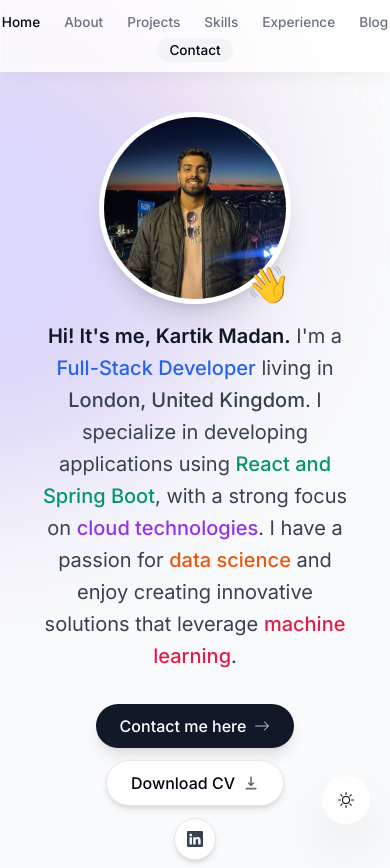
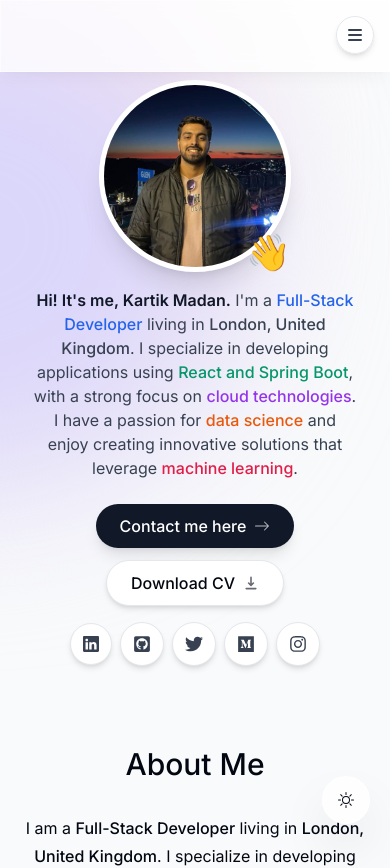
Before and after one commit to kartikmadan11/kartikmadan, a Next.js app: page / in a window 390 px wide. Shown: the top 868 px of the page. Built offline with nearby package versions, Linux system fonts and the light colour scheme.

Commit message:
Improve mobile responsiveness: hamburger menu, horizontal socials, fix nav highlight

```diff
--- a/app/layout.tsx
+++ b/app/layout.tsx
@@ -23,7 +23,7 @@ export default function RootLayout({
   return (
     <html lang="en" className="!scroll-smooth">
       <body
-        className={`${inter.className} bg-gray-50 text-gray-950 relative pt-28 sm:pt-36 dark:bg-slate-900 dark:text-slate-50`}
+        className={`${inter.className} bg-gray-50 text-gray-950 relative pt-20 sm:pt-36 dark:bg-slate-900 dark:text-slate-50`}
       >
         <div className="bg-[#fbe2e3] absolute top-[-6rem] -z-10 right-[11rem] h-[31.25rem] w-[31.25rem] rounded-full blur-[5rem] sm:blur-[10rem] sm:w-[68.75rem] dark:bg-slate-800/50"></div>
         <div className="bg-[#dbd7fb] absolute top-[-1rem] -z-10 left-[-35rem] h-[31.25rem] w-[50rem] rounded-full blur-[5rem] sm:blur-[10rem] sm:w-[68.75rem] md:left-[-33rem] lg:left-[-28rem] xl:left-[-15rem] 2xl:left-[-5rem] dark:bg-slate-700/50"></div>
--- a/components/about.tsx
+++ b/components/about.tsx
@@ -12,7 +12,7 @@ export default function About() {
   return (
     <motion.section
       ref={ref}
-      className="mb-28 max-w-[45rem] text-center leading-8 sm:mb-40 scroll-mt-28"
+      className="mb-20 max-w-[45rem] text-center leading-7 sm:leading-8 sm:mb-40 scroll-mt-28 px-2"
       initial={{ opacity: 0, y: 100 }}
       animate={{ opacity: 1, y: 0 }}
       transition={{ delay: 0.175 }}
--- a/components/header.tsx
+++ b/components/header.tsx
@@ -1,28 +1,92 @@
 "use client";
 
-import React from "react";
-import { motion } from "framer-motion";
+import React, { useState } from "react";
+import { motion, AnimatePresence } from "framer-motion";
 import { links } from "@/lib/data";
 import Link from "next/link";
 import clsx from "clsx";
 import { useActiveSectionContext } from "@/context/active-section-context";
 import { usePathname } from "next/navigation";
+import { HiMenu, HiX } from "react-icons/hi";
 
 export default function Header() {
   const { activeSection, setActiveSection, setTimeOfLastClick } =
     useActiveSectionContext();
   const pathname = usePathname();
+  const [menuOpen, setMenuOpen] = useState(false);
+
+  const isOnBlogPage = pathname.startsWith("/blog");
+
+  const isLinkActive = (linkName: string) => {
+    if (isOnBlogPage) {
+      return linkName === "Blog";
+    }
+    return activeSection === linkName;
+  };
 
   return (
     <header className="z-[999] relative">
+      {/* Desktop nav background */}
       <motion.div
         className="fixed top-0 left-1/2 h-[4.5rem] w-full rounded-none border border-white border-opacity-40 bg-white bg-opacity-80 shadow-lg shadow-black/[0.03] backdrop-blur-[0.5rem] sm:top-6 sm:h-[3.25rem] sm:w-[42rem] sm:rounded-full dark:bg-slate-900/90 dark:border-slate-700/50 dark:shadow-slate-900/20"
         initial={{ y: -100, x: "-50%", opacity: 0 }}
         animate={{ y: 0, x: "-50%", opacity: 1 }}
       ></motion.div>
 
-      <nav className="flex fixed top-[0.15rem] left-1/2 h-12 -translate-x-1/2 py-2 sm:top-[1.7rem] sm:h-[initial] sm:py-0">
-        <ul className="flex w-[26rem] flex-wrap items-center justify-center gap-y-1 text-[0.85rem] font-medium text-gray-500 sm:w-[initial] sm:flex-nowrap sm:gap-5 dark:text-slate-400">
+      {/* Mobile hamburger button */}
+      <button
+        className="fixed top-4 right-4 z-[1000] sm:hidden p-2 rounded-full bg-white/80 backdrop-blur-sm border border-gray-200 shadow-md dark:bg-slate-900/80 dark:border-slate-700"
+        onClick={() => setMenuOpen(!menuOpen)}
+        aria-label="Toggle menu"
+      >
+        {menuOpen ? (
+          <HiX className="text-xl text-gray-700 dark:text-slate-300" />
+        ) : (
+          <HiMenu className="text-xl text-gray-700 dark:text-slate-300" />
+        )}
+      </button>
+
+      {/* Mobile menu overlay */}
+      <AnimatePresence>
+        {menuOpen && (
+          <motion.div
+            className="fixed inset-0 z-[998] bg-white/95 backdrop-blur-md dark:bg-slate-900/95 sm:hidden"
+            initial={{ opacity: 0 }}
+            animate={{ opacity: 1 }}
+            exit={{ opacity: 0 }}
+            transition={{ duration: 0.2 }}
+          >
+            <nav className="flex flex-col items-center justify-center h-full gap-1">
+              {links.map((link) => (
+                <Link
+                  key={link.hash}
+                  className={clsx(
+                    "text-lg px-6 py-3 rounded-full transition-colors duration-200 text-gray-600 hover:text-gray-950 dark:text-slate-400 dark:hover:text-slate-100",
+                    {
+                      "text-gray-950 bg-gray-100 dark:text-slate-100 dark:bg-slate-700":
+                        isLinkActive(link.name),
+                    }
+                  )}
+                  href={link.hash}
+                  onClick={() => {
+                    setMenuOpen(false);
+                    if (!link.hash.startsWith("/")) {
+                      setActiveSection(link.name);
+                      setTimeOfLastClick(Date.now());
+                    }
+                  }}
+                >
+                  {link.name}
+                </Link>
+              ))}
+            </nav>
+          </motion.div>
+        )}
+      </AnimatePresence>
+
+      {/* Desktop nav */}
+      <nav className="hidden sm:flex fixed top-[1.7rem] left-1/2 -translate-x-1/2 h-[initial] py-0">
+        <ul className="flex flex-nowrap items-center justify-center gap-5 text-[0.85rem] font-medium text-gray-500 dark:text-slate-400">
           {links.map((link) => (
             <motion.li
               className="h-3/4 flex items-center justify-center relative"
@@ -35,14 +99,12 @@ export default function Header() {
                   "flex w-full items-center justify-center px-3 py-3 hover:text-gray-950 transition-colors duration-200 dark:text-slate-400 dark:hover:text-slate-100",
                   {
                     "text-gray-950 dark:text-slate-100":
-                      activeSection === link.name ||
-                      (link.name === "Blog" && pathname.startsWith("/blog")),
+                      isLinkActive(link.name),
                   }
                 )}
                 href={link.hash}
                 onClick={() => {
                   if (link.hash.startsWith("/")) {
-                    // For route links like /blog, don't set active section
                     return;
                   }
                   setActiveSection(link.name);
@@ -51,8 +113,7 @@ export default function Header() {
               >
                 {link.name}
 
-                {(link.name === activeSection ||
-                  (link.name === "Blog" && pathname.startsWith("/blog"))) && (
+                {isLinkActive(link.name) && (
                   <motion.span
                     className="bg-gray-100 rounded-full absolute inset-0 -z-10 dark:bg-slate-700"
                     layoutId="activeSection"
--- a/components/intro.tsx
+++ b/components/intro.tsx
@@ -23,7 +23,7 @@ export default function Intro() {
     <section
       ref={ref}
       id="home"
-      className="mb-28 max-w-[50rem] text-center sm:mb-0 scroll-mt-[100rem]"
+      className="mb-20 max-w-[50rem] text-center sm:mb-0 scroll-mt-[100rem]"
     >
       <div className="flex items-center justify-center">
         <div className="relative">
@@ -64,7 +64,7 @@ export default function Intro() {
       </div>
 
       <motion.h1
-        className="mb-8 mt-4 px-4 text-xl font-normal !leading-[1.6] sm:text-2xl text-gray-700 dark:text-gray-100"
+        className="mb-6 mt-4 px-4 text-base font-normal !leading-[1.5] sm:text-2xl sm:!leading-[1.6] text-gray-700 dark:text-gray-100"
         initial={{ opacity: 0, y: 100 }}
         animate={{ opacity: 1, y: 0 }}
       >
@@ -96,13 +96,15 @@ export default function Intro() {
       </motion.h1>
 
       <motion.div
-        className="flex flex-col sm:flex-row items-center justify-center gap-3 px-4 text-base font-medium"
+        className="flex flex-col items-center justify-center gap-4 px-4 text-base font-medium"
         initial={{ opacity: 0, y: 100 }}
         animate={{ opacity: 1, y: 0 }}
         transition={{
           delay: 0.1,
         }}
       >
+        {/* CTA Buttons */}
+        <div className="flex flex-col sm:flex-row items-center justify-center gap-3">
           <Link
             href="#contact"
             className="group bg-gray-900 text-white px-6 py-2.5 flex items-center gap-2 rounded-full outline-none focus:scale-105 hover:scale-105 hover:bg-gray-800 active:scale-100 transition-all duration-200 shadow-lg hover:shadow-xl dark:bg-slate-800 dark:hover:bg-slate-700"
@@ -123,7 +125,10 @@ export default function Intro() {
             Download CV{" "}
             <HiDownload className="opacity-60 group-hover:translate-y-1 transition" />
           </a>
+        </div>
 
+        {/* Social Icons - always horizontal */}
+        <div className="flex flex-row items-center justify-center gap-2">
           <a
             className="bg-white p-3 text-gray-700 hover:text-blue-600 flex items-center gap-2 rounded-full focus:scale-105 hover:scale-105 active:scale-100 transition-all duration-200 cursor-pointer border border-gray-200 shadow-md hover:shadow-lg dark:bg-slate-900 dark:border-slate-700 dark:text-slate-300 dark:hover:text-blue-400 dark:hover:bg-slate-800"
             href="https://linkedin.com/in/kartikmadan11"
@@ -166,6 +171,7 @@ export default function Intro() {
           >
             <FaInstagram />
           </a>
+        </div>
       </motion.div>
     </section>
   );
```
Lines whose indentation alone changed are shown as unchanged.
